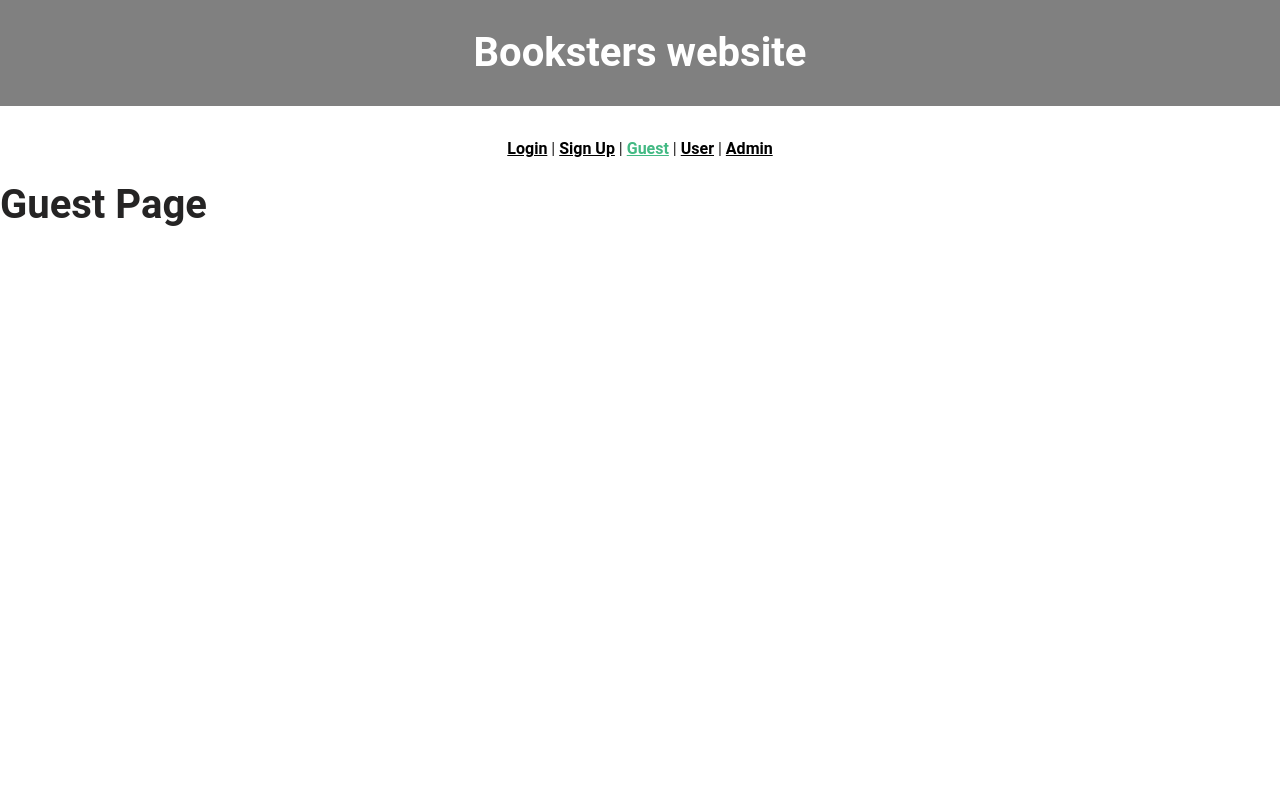
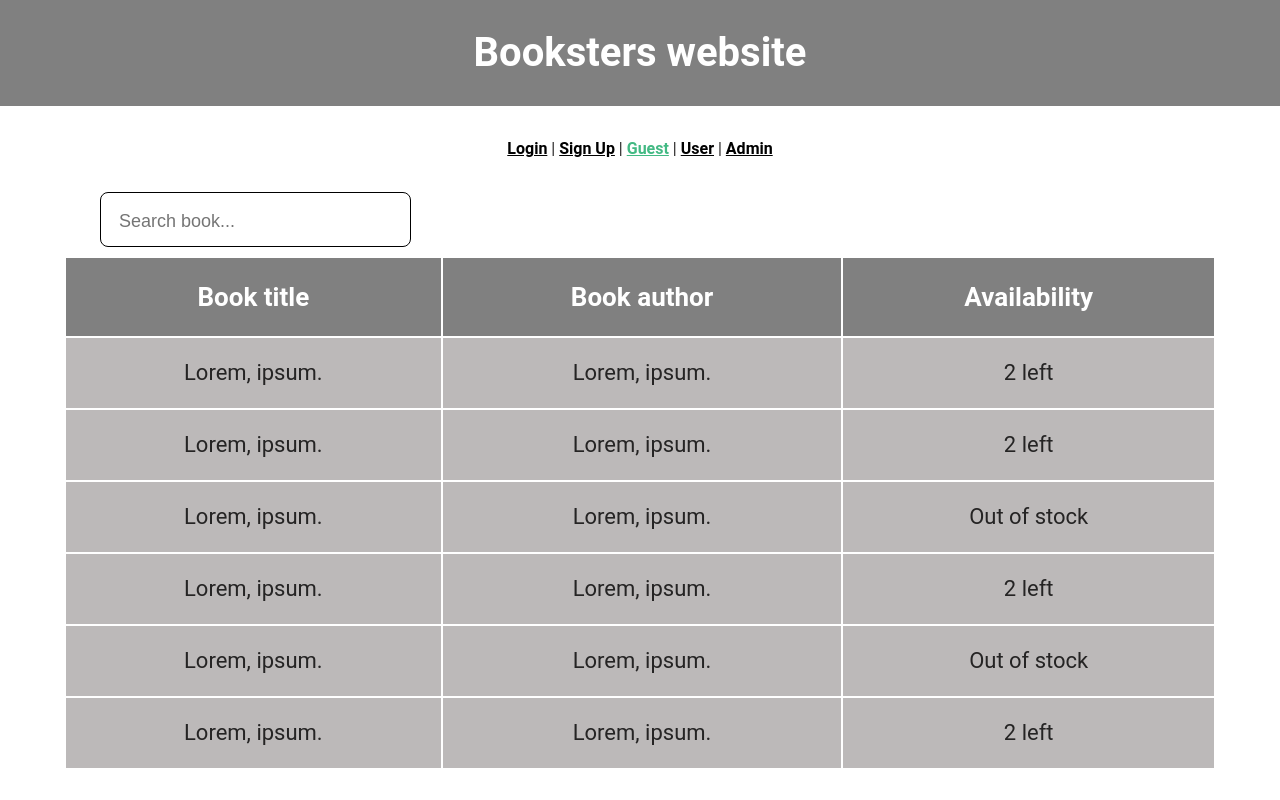
Before and after one commit to rodercode/frontend-auth-vue, a Vue app in the folder frontend/: page /guest in a window 1280 px wide. Built offline with nearby package versions, Linux system fonts and the light colour scheme.

Commit message:
implement guestview page

```diff
--- a/frontend/src/views/GuestView.vue
+++ b/frontend/src/views/GuestView.vue
@@ -1,6 +1,43 @@
 <template>
-  <div class="guest">
-    <h1>Guest Page</h1>
+  <div class="container-guest-view">
+    <input placeholder="Search book..." class="input-search" type="text" />
+    <table class="table-book-list">
+      <tr>
+        <th>Book title</th>
+        <th>Book author</th>
+        <th>Availability</th>
+      </tr>
+      <tr>
+        <td>Lorem, ipsum.</td>
+        <td>Lorem, ipsum.</td>
+        <td>2 left</td>
+      </tr>
+      <tr>
+        <td>Lorem, ipsum.</td>
+        <td>Lorem, ipsum.</td>
+        <td>2 left</td>
+      </tr>
+      <tr>
+        <td>Lorem, ipsum.</td>
+        <td>Lorem, ipsum.</td>
+        <td>Out of stock</td>
+      </tr>
+      <tr>
+        <td>Lorem, ipsum.</td>
+        <td>Lorem, ipsum.</td>
+        <td>2 left</td>
+      </tr>
+      <tr>
+        <td>Lorem, ipsum.</td>
+        <td>Lorem, ipsum.</td>
+        <td>Out of stock</td>
+      </tr>
+      <tr>
+        <td>Lorem, ipsum.</td>
+        <td>Lorem, ipsum.</td>
+        <td>2 left</td>
+      </tr>
+    </table>
   </div>
 </template>
 
@@ -8,6 +45,40 @@
 import { defineComponent } from "vue";
 
 export default defineComponent({
-  name: "HomeView",
+  name: "GuestView",
 });
 </script>
+
+<style scoped>
+.container-guest-view {
+  margin: 0 4em;
+}
+
+.input-search {
+  font-size: 18px;
+  padding: 1em 1em 0.75em 1em;
+  margin: 0 0 0.5em 2em;
+  border-radius: 8px;
+  border: 1px solid black;
+  width: 27%;
+}
+
+table {
+  width: 100%;
+}
+
+th {
+  font-size: 26px;
+  text-align: center;
+  padding: 1em;
+  background: grey;
+  color: #fff;
+}
+
+td {
+  font-size: 22px;
+  text-align: center;
+  padding: 1em;
+  background: rgb(188, 185, 185);
+}
+</style>
```
